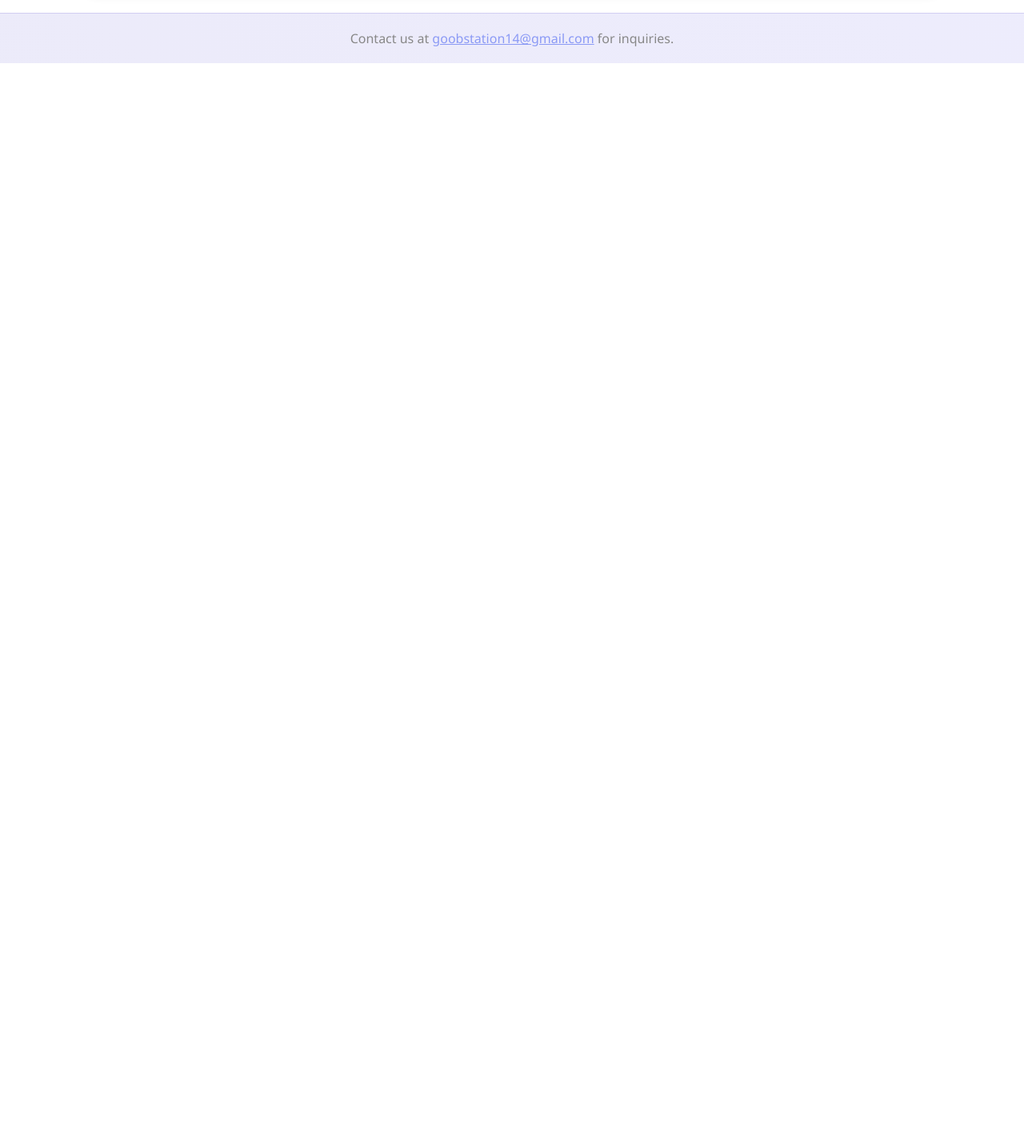
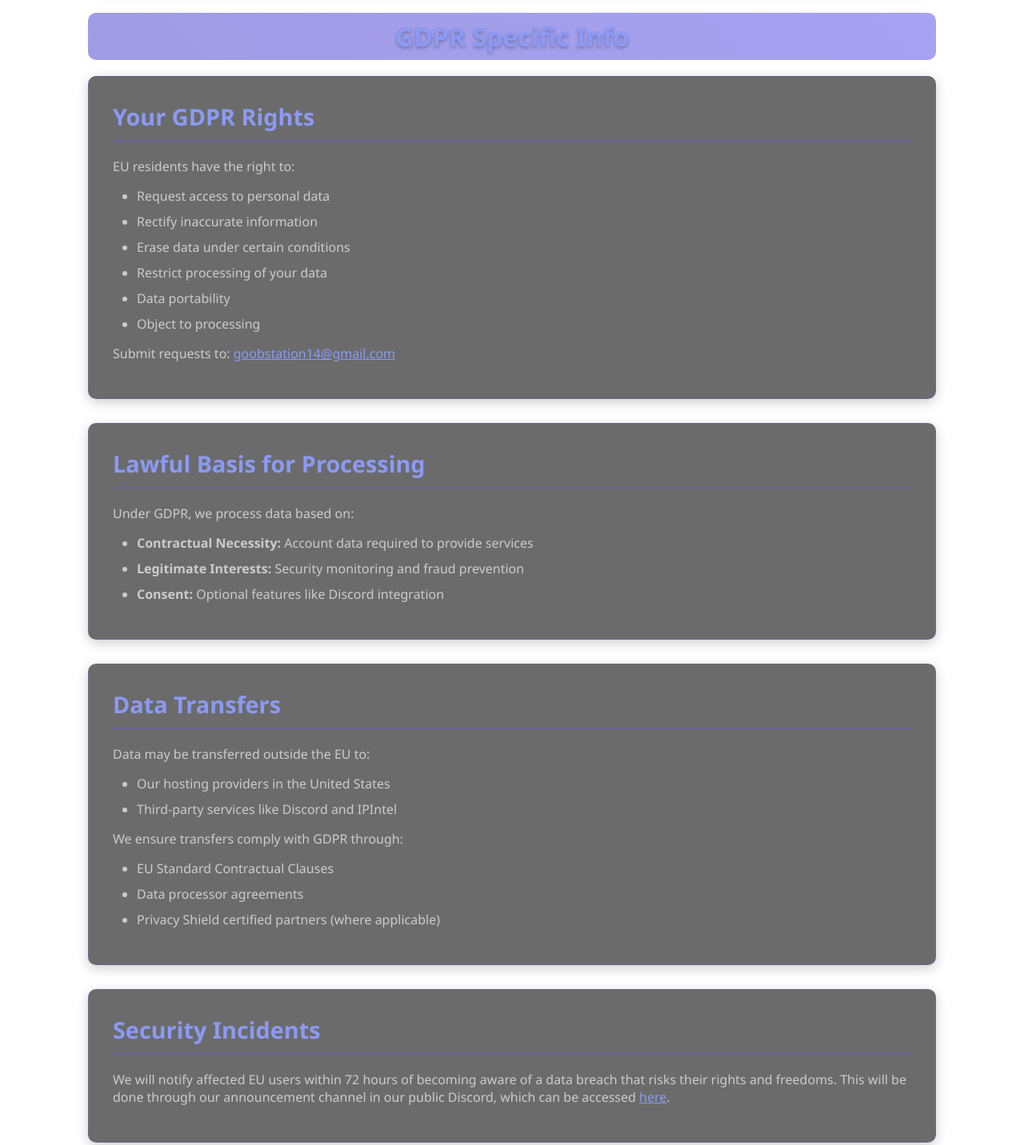
Before and after one commit to Goob-Station/PrivacyPolicy, a plain HTML site: page index.html in a window 1280 px wide. Shown: the part 3400-4832 px from the top of the page at 80% size. Before the commit the page ends 3479 px from the top, so only its background shows below. Drawn offline with Linux system fonts and the light colour scheme; animation ran at ten frames a second.

Commit message:
GDPR Specific Info

```diff
--- a/index.html
+++ b/index.html
@@ -144,6 +144,54 @@
                 </ul>
             </ul>
         </div>
+        <div class="gdpr">
+            <h1>GDPR Specific Info</h1>
+        </div>
+
+        <div class="policy-section">
+            <h2>Your GDPR Rights</h2>
+            <p>EU residents have the right to:</p>
+            <ul>
+                <li>Request access to personal data</li>
+                <li>Rectify inaccurate information</li>
+                <li>Erase data under certain conditions</li>
+                <li>Restrict processing of your data</li>
+                <li>Data portability</li>
+                <li>Object to processing</li>
+            </ul>
+            <p>Submit requests to: <a href="mailto:goobstation14@gmail.com">goobstation14@gmail.com</a></p>
+        </div>
+
+        <div class="policy-section">
+            <h2>Lawful Basis for Processing</h2>
+            <p>Under GDPR, we process data based on:</p>
+            <ul>
+                <li><strong>Contractual Necessity:</strong> Account data required to provide services</li>
+                <li><strong>Legitimate Interests:</strong> Security monitoring and fraud prevention</li>
+                <li><strong>Consent:</strong> Optional features like Discord integration</li>
+            </ul>
+        </div>
+
+        <div class="policy-section">
+            <h2>Data Transfers</h2>
+            <p>Data may be transferred outside the EU to:</p>
+            <ul>
+                <li>Our hosting providers in the United States</li>
+                <li>Third-party services like Discord and IPIntel</li>
+            </ul>
+            <p>We ensure transfers comply with GDPR through:</p>
+            <ul>
+                <li>EU Standard Contractual Clauses</li>
+                <li>Data processor agreements</li>
+                <li>Privacy Shield certified partners (where applicable)</li>
+            </ul>
+        </div>
+
+        <div class="policy-section">
+            <h2>Security Incidents</h2>
+            <p>We will notify affected EU users within 72 hours of becoming aware of a data breach that risks their rights and freedoms. This will be done through our announcement channel in our public Discord, which can be accessed <a href="https://discord.com/servers/goob-station-1202734573247795300">here</a>.</p>
+        </div>
+
     </div>
     <div class="footer">
         <p>Contact us at <a href="mailto:goobstation14@gmail.com">goobstation14@gmail.com</a> for inquiries.</p>
--- a/style.css
+++ b/style.css
@@ -31,6 +31,20 @@ body {
     font-size: 2.5rem;
     color: #8b9af5;
     margin-bottom: 15px;
+    text-shadow: 0 2px 4px rgba(0,0,0,0.3);
+}
+
+.gdpr {
+    text-align: center;
+    margin-bottom: 20px;
+    padding: 0.5rem;
+    background: linear-gradient(45deg, rgba(67, 56, 202, 0.5), rgba(79, 70, 229, 0.5));
+    border-radius: 10px;
+}
+
+.gdpr h1 {
+    font-size: 2rem;
+    color: #8b9af5;
     text-shadow: 0 2px 4px rgba(0,0,0,0.3);
 }
 
```
